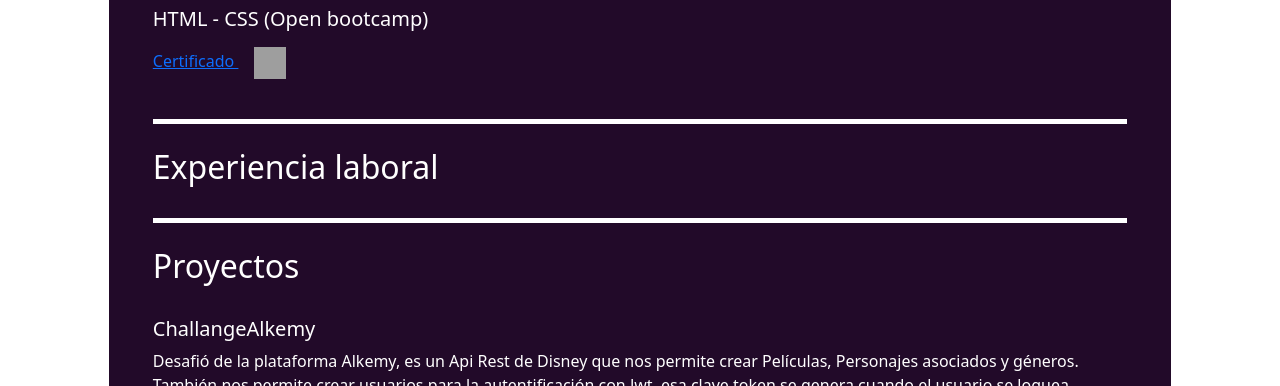
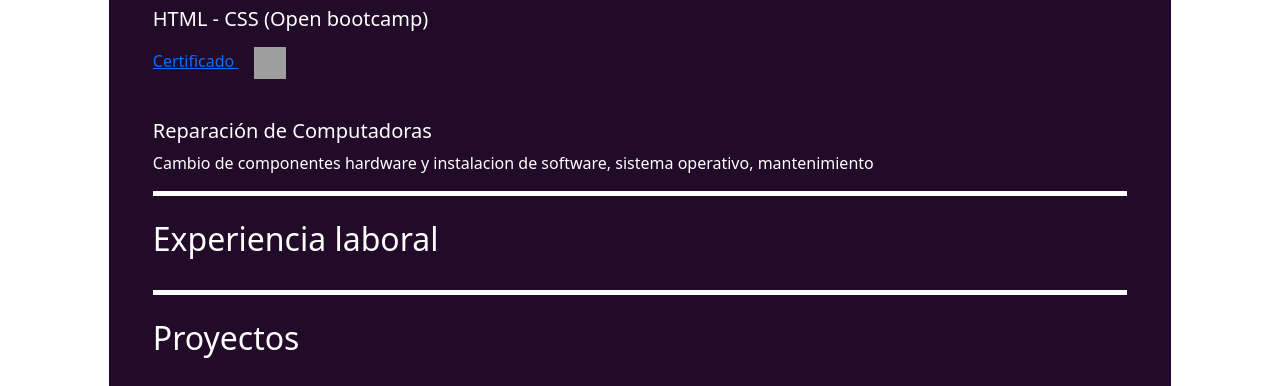
Before and after one commit to elian198/elian198.github.io, a plain HTML site: page index.html in a window 1280 px wide. Shown: the part 1329-1715 px from the top of the page. Drawn offline with nearby package versions, Linux system fonts and the light colour scheme; grey boxes are pictures that could not be loaded.

Commit message:
Update index.html

```diff
--- a/index.html
+++ b/index.html
@@ -64,7 +64,12 @@
              <div class="html">
             <h5>HTML - CSS (Open bootcamp)</h5>
             <a href="diplomas_ea76873a-c635-4a02-8fcf-81917502ea75.pdf"target="_blank" ><h6>Certificado <img src="https://cdn-icons-png.flaticon.com/512/214/214282.png"/></a></h6>
-          </div>
+        </div>
+            <div class="reparacion">
+                <h5>Reparación  de Computadoras</h5>
+                <p>Cambio de componentes hardware y instalacion de software, sistema operativo, mantenimiento</p>
+
+        </div>
         </section>
 
          <section class="experience">
```
